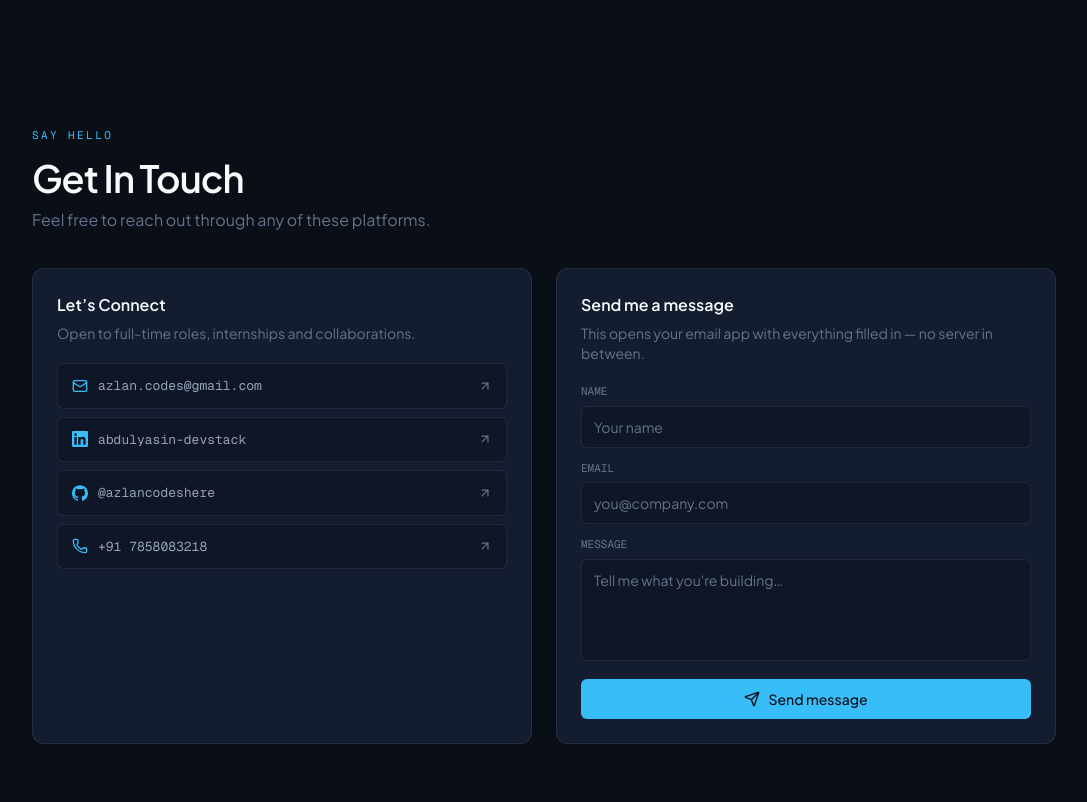
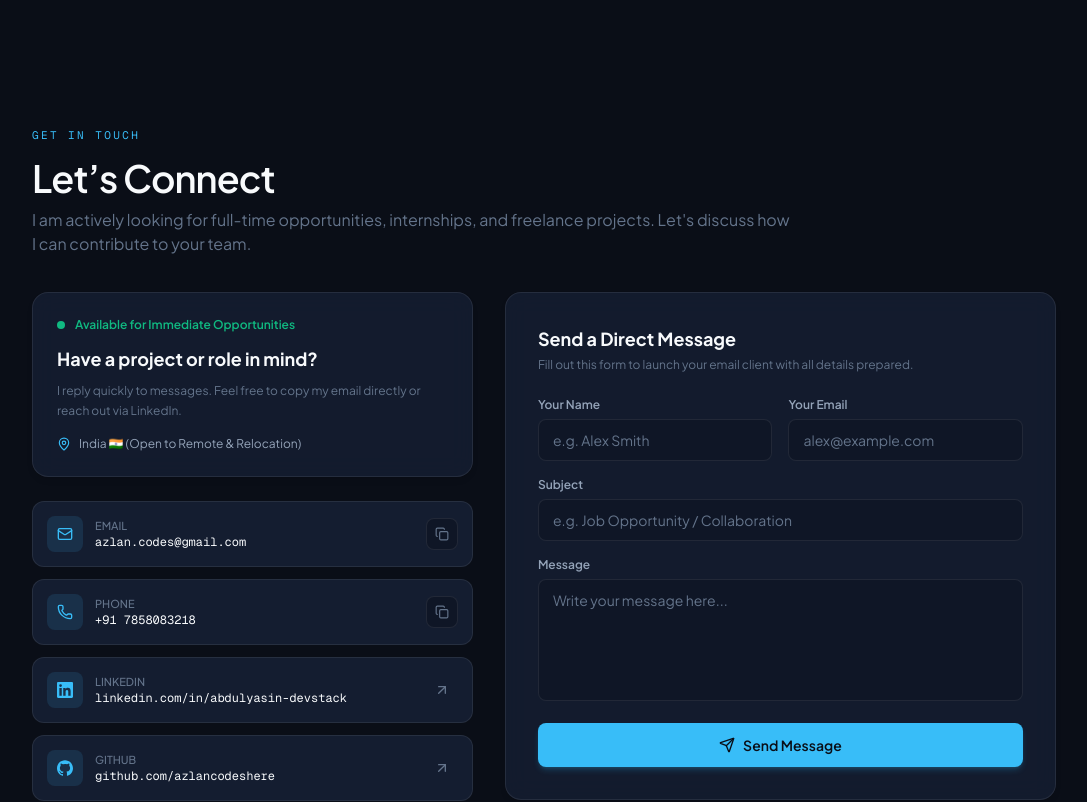
Before and after one commit to azlancodeshere/abdulyasin.portfolio, a React (Vite) app: page / in a window 1280 px wide. Shown: the part 7480-8282 px from the top of the page, without its empty margins (96-1183 px from the left). Built offline with nearby package versions, Linux system fonts and the light colour scheme.

Commit message:
Contact: copy-to-clipboard email, structured contact cards, success state

```diff
--- a/src/components/Contact.jsx
+++ b/src/components/Contact.jsx
@@ -1,92 +1,165 @@
 import { useState } from "react";
-import { ArrowUpRight, Mail, Phone, Send } from "lucide-react";
+import { ArrowUpRight, Check, Copy, Mail, MapPin, Phone, Send, Sparkles } from "lucide-react";
 import { GithubIcon, LinkedinIcon } from "./BrandIcons.jsx";
 import Section from "./Section.jsx";
 import { profile } from "../data/profile.js";
 
-const channels = [
+const contactLinks = [
   {
-    label: "Gmail",
-    handle: profile.email,
+    label: "Email",
+    value: profile.email,
     href: profile.links.email,
     icon: Mail,
-    external: false,
+    canCopy: true,
+  },
+  {
+    label: "Phone",
+    value: profile.phone,
+    href: `tel:${profile.phone.replace(/\s/g, "")}`,
+    icon: Phone,
+    canCopy: true,
   },
   {
     label: "LinkedIn",
-    handle: profile.linkedin,
+    value: "linkedin.com/in/abdulyasin-devstack",
     href: profile.links.linkedin,
     icon: LinkedinIcon,
     external: true,
   },
-  { label: "GitHub", handle: `@${profile.github}`, href: profile.links.github, icon: GithubIcon, external: true },
-  { label: "Phone", handle: profile.phone, href: `tel:${profile.phone.replace(/\s/g, "")}`, icon: Phone, external: false },
+  {
+    label: "GitHub",
+    value: "github.com/azlancodeshere",
+    href: profile.links.github,
+    icon: GithubIcon,
+    external: true,
+  },
 ];
 
 export default function Contact() {
-  const [form, setForm] = useState({ name: "", email: "", message: "" });
+  const [form, setForm] = useState({ name: "", email: "", subject: "", message: "" });
+  const [copiedKey, setCopiedKey] = useState(null);
   const [sent, setSent] = useState(false);
 
   const update = (key) => (e) => setForm((f) => ({ ...f, [key]: e.target.value }));
 
+  const copyToClipboard = (text, key) => {
+    navigator.clipboard.writeText(text);
+    setCopiedKey(key);
+    setTimeout(() => setCopiedKey(null), 2500);
+  };
+
   const onSubmit = (e) => {
     e.preventDefault();
-    const subject = encodeURIComponent(`Portfolio enquiry — from ${form.name || "website visitor"}`);
+    const mailSubject = encodeURIComponent(
+      form.subject || `Portfolio Inquiry from ${form.name || "Visitor"}`
+    );
     const body = encodeURIComponent(
-      `${form.message}\n\n—\n${form.name}\n${form.email}`,
+      `${form.message}\n\n—\nSender: ${form.name}\nEmail: ${form.email}`
     );
-    // Static site: hand the message to the visitor's mail client, no backend needed.
-    window.location.href = `mailto:${profile.email}?subject=${subject}&body=${body}`;
+    window.location.href = `mailto:${profile.email}?subject=${mailSubject}&body=${body}`;
     setSent(true);
   };
 
-  const input =
-    "w-full rounded-md border border-line bg-subtle px-3 py-2.5 text-sm text-ink placeholder:text-ink-3 transition-colors focus:border-line-hi focus:outline-none";
+  const inputClass =
+    "w-full rounded-lg border border-line bg-subtle px-3.5 py-2.5 text-sm text-ink placeholder:text-ink-3 transition-all focus:border-accent focus:bg-surface focus:outline-none focus:ring-1 focus:ring-accent";
 
   return (
-    <Section id="contact" kicker="Say hello" heading="Get In Touch" sub="Feel free to reach out through any of these platforms.">
-      <div className="grid gap-6 md:grid-cols-2">
-        <div className="reveal rounded-xl border border-line bg-surface p-5 md:p-6">
-          <h3 className="text-base font-semibold">Let&rsquo;s Connect</h3>
-          <p className="mt-1.5 text-sm text-ink-3">
-            Open to full-time roles, internships and collaborations.
+    <Section
+      id="contact"
+      kicker="Get In Touch"
+      heading="Let&rsquo;s Connect"
+      sub="I am actively looking for full-time opportunities, internships, and freelance projects. Let's discuss how I can contribute to your team."
+    >
+      <div className="grid gap-8 lg:grid-cols-[1fr_1.25fr]">
+        {/* Contact Info & Channels */}
+        <div className="reveal space-y-6">
+          {/* Availability Card */}
+          <div className="rounded-2xl border border-line bg-surface/90 p-6 shadow-md backdrop-blur-md">
+            <div className="flex items-center gap-2.5 text-xs font-semibold text-emerald-live">
+              <span className="relative flex size-2">
+                <span className="absolute inline-flex h-full w-full animate-ping rounded-full bg-emerald-live opacity-75" />
+                <span className="relative inline-flex size-2 rounded-full bg-emerald-live" />
+              </span>
+              <span>Available for Immediate Opportunities</span>
+            </div>
+            <h3 className="mt-3 text-lg font-bold text-ink">Have a project or role in mind?</h3>
+            <p className="mt-2 text-xs leading-relaxed text-ink-3">
+              I reply quickly to messages. Feel free to copy my email directly or reach out via LinkedIn.
             </p>
 
-          <ul className="mt-5 space-y-2">
-            {channels.map(({ label, handle, href, icon: Icon, external }) => (
-              <li key={label}>
+            <div className="mt-4 flex items-center gap-2 text-xs text-ink-2">
+              <MapPin className="size-3.5 text-accent" />
+              <span>{profile.location} (Open to Remote & Relocation)</span>
+            </div>
+          </div>
+
+          {/* Direct Channels */}
+          <div className="space-y-3">
+            {contactLinks.map(({ label, value, href, icon: Icon, external, canCopy }) => (
+              <div
+                key={label}
+                className="group flex items-center justify-between rounded-xl border border-line bg-surface p-3.5 transition-all hover:border-line-hi hover:bg-surface/90"
+              >
                 <a
                   href={href}
                   target={external ? "_blank" : undefined}
                   rel="noreferrer"
-                  className="group flex items-center justify-between gap-3 rounded-md border border-line bg-subtle px-3.5 py-3 transition-colors hover:border-line-hi hover:bg-surface-hover"
+                  className="flex min-w-0 items-center gap-3"
                 >
-                  <span className="flex min-w-0 items-center gap-2.5">
-                    <Icon className="size-4 shrink-0 text-accent" aria-hidden="true" />
-                    <span className="truncate font-mono text-[13px] text-ink-2 group-hover:text-ink">
-                      {handle}
+                  <span className="flex size-9 shrink-0 items-center justify-center rounded-lg bg-accent-muted text-accent">
+                    <Icon className="size-4" />
                   </span>
+                  <div className="min-w-0">
+                    <span className="block text-[11px] font-medium text-ink-3 uppercase">{label}</span>
+                    <span className="block truncate font-mono text-xs text-ink group-hover:text-accent transition-colors">
+                      {value}
                     </span>
-                  <ArrowUpRight
-                    className="size-3.5 shrink-0 text-ink-3 transition-colors group-hover:text-accent"
-                    aria-hidden="true"
-                  />
+                  </div>
                 </a>
-              </li>
+
+                {canCopy && (
+                  <button
+                    type="button"
+                    onClick={() => copyToClipboard(value, label)}
+                    aria-label={`Copy ${label}`}
+                    className="flex size-8 shrink-0 items-center justify-center rounded-lg border border-line bg-subtle text-ink-3 transition-colors hover:border-line-hi hover:bg-surface hover:text-ink"
+                  >
+                    {copiedKey === label ? (
+                      <Check className="size-3.5 text-emerald-live" />
+                    ) : (
+                      <Copy className="size-3.5" />
+                    )}
+                  </button>
+                )}
+
+                {external && (
+                  <a
+                    href={href}
+                    target="_blank"
+                    rel="noreferrer"
+                    className="flex size-8 shrink-0 items-center justify-center text-ink-3 transition-colors hover:text-accent"
+                  >
+                    <ArrowUpRight className="size-4" />
+                  </a>
+                )}
+              </div>
             ))}
-          </ul>
+          </div>
         </div>
 
-        <div className="reveal rounded-xl border border-line bg-surface p-5 md:p-6" style={{ transitionDelay: "80ms" }}>
-          <h3 className="text-base font-semibold">Send me a message</h3>
-          <p className="mt-1.5 text-sm text-ink-3">
-            This opens your email app with everything filled in — no server in between.
+        {/* Contact Form */}
+        <div className="reveal" style={{ transitionDelay: "100ms" }}>
+          <div className="rounded-2xl border border-line bg-surface/90 p-6 shadow-md backdrop-blur-md md:p-8">
+            <h3 className="text-lg font-bold text-ink">Send a Direct Message</h3>
+            <p className="mt-1 text-xs text-ink-3">
+              Fill out this form to launch your email client with all details prepared.
             </p>
 
-          <form onSubmit={onSubmit} className="mt-5 space-y-3">
+            <form onSubmit={onSubmit} className="mt-6 space-y-4">
+              <div className="grid gap-4 sm:grid-cols-2">
                 <div>
-              <label htmlFor="name" className="mb-1.5 block font-mono text-[11px] text-ink-3 uppercase">
-                Name
+                  <label htmlFor="name" className="mb-1.5 block text-xs font-semibold text-ink-2">
+                    Your Name
                   </label>
                   <input
                     id="name"
@@ -94,14 +167,14 @@ export default function Contact() {
                     required
                     value={form.name}
                     onChange={update("name")}
-                className={input}
-                placeholder="Your name"
+                    className={inputClass}
+                    placeholder="e.g. Alex Smith"
                   />
                 </div>
 
                 <div>
-              <label htmlFor="email" className="mb-1.5 block font-mono text-[11px] text-ink-3 uppercase">
-                Email
+                  <label htmlFor="email" className="mb-1.5 block text-xs font-semibold text-ink-2">
+                    Your Email
                   </label>
                   <input
                     id="email"
@@ -110,41 +183,57 @@ export default function Contact() {
                     required
                     value={form.email}
                     onChange={update("email")}
-                className={input}
-                placeholder="you@company.com"
+                    className={inputClass}
+                    placeholder="alex@example.com"
+                  />
+                </div>
+              </div>
+
+              <div>
+                <label htmlFor="subject" className="mb-1.5 block text-xs font-semibold text-ink-2">
+                  Subject
+                </label>
+                <input
+                  id="subject"
+                  name="subject"
+                  value={form.subject}
+                  onChange={update("subject")}
+                  className={inputClass}
+                  placeholder="e.g. Job Opportunity / Collaboration"
                 />
               </div>
 
               <div>
-              <label htmlFor="message" className="mb-1.5 block font-mono text-[11px] text-ink-3 uppercase">
+                <label htmlFor="message" className="mb-1.5 block text-xs font-semibold text-ink-2">
                   Message
                 </label>
                 <textarea
                   id="message"
                   name="message"
-                rows={4}
+                  rows={5}
                   required
                   value={form.message}
                   onChange={update("message")}
-                className={`${input} resize-none`}
-                placeholder="Tell me what you're building…"
+                  className={`${inputClass} resize-none`}
+                  placeholder="Write your message here..."
                 />
               </div>
 
               <button
                 type="submit"
-              className="inline-flex w-full items-center justify-center gap-2 rounded-md bg-accent px-4 py-2.5 text-sm font-medium text-page transition-transform hover:-translate-y-0.5"
+                className="inline-flex w-full items-center justify-center gap-2 rounded-lg bg-accent px-5 py-3 text-sm font-semibold text-page shadow-md shadow-accent/20 transition-all hover:bg-sky-400 hover:shadow-lg hover:-translate-y-0.5"
               >
                 <Send className="size-4" aria-hidden="true" />
-              Send message
+                <span>Send Message</span>
               </button>
 
               {sent && (
-              <p role="status" className="font-mono text-[12px] text-accent">
-                Mail client opened — thanks for reaching out.
-              </p>
+                <div className="rounded-lg border border-accent/30 bg-accent-muted p-3 text-xs text-accent">
+                  Your mail client has been opened. Thank you for getting in touch!
+                </div>
               )}
             </form>
+          </div>
         </div>
       </div>
     </Section>
```
Lines whose indentation alone changed are shown as unchanged.
